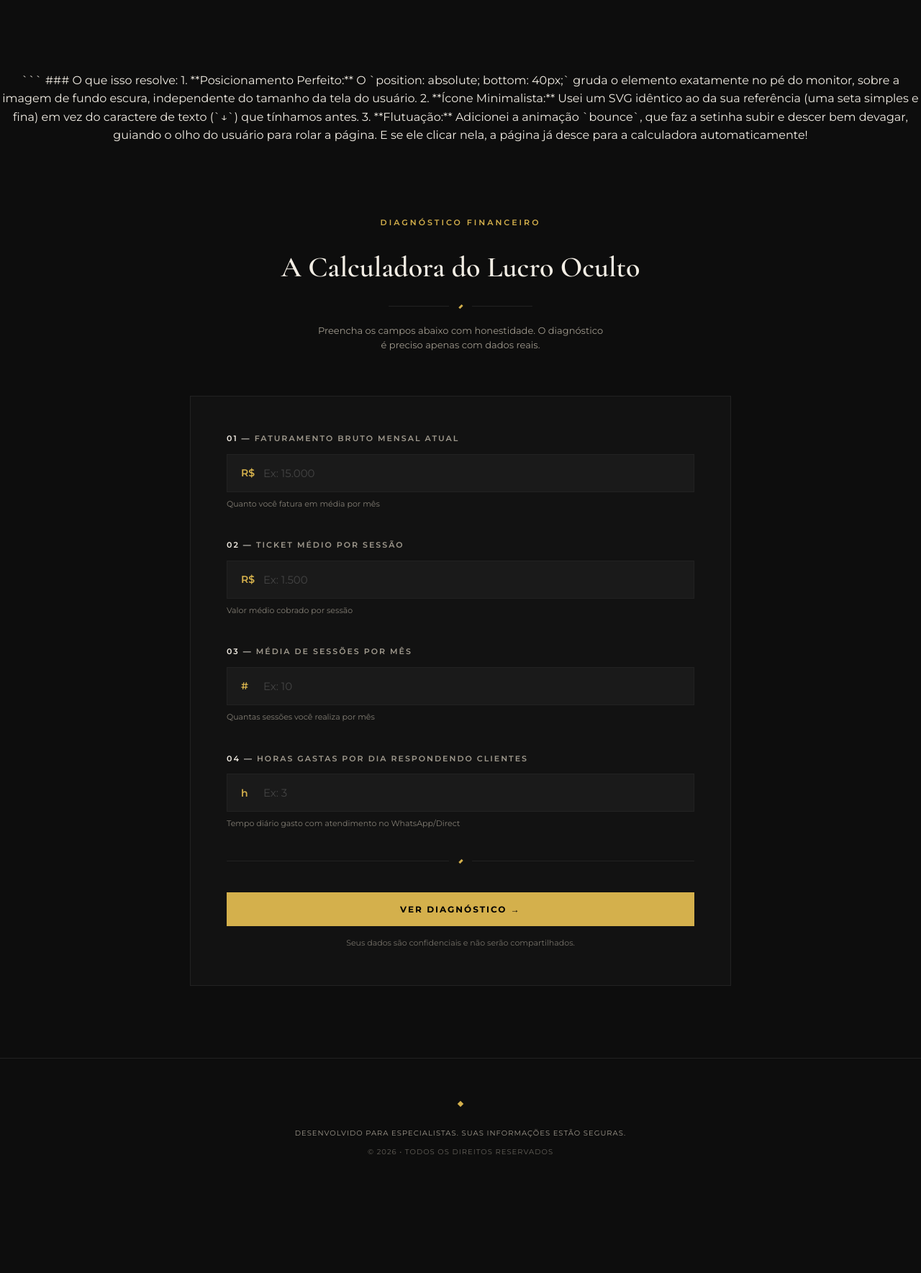
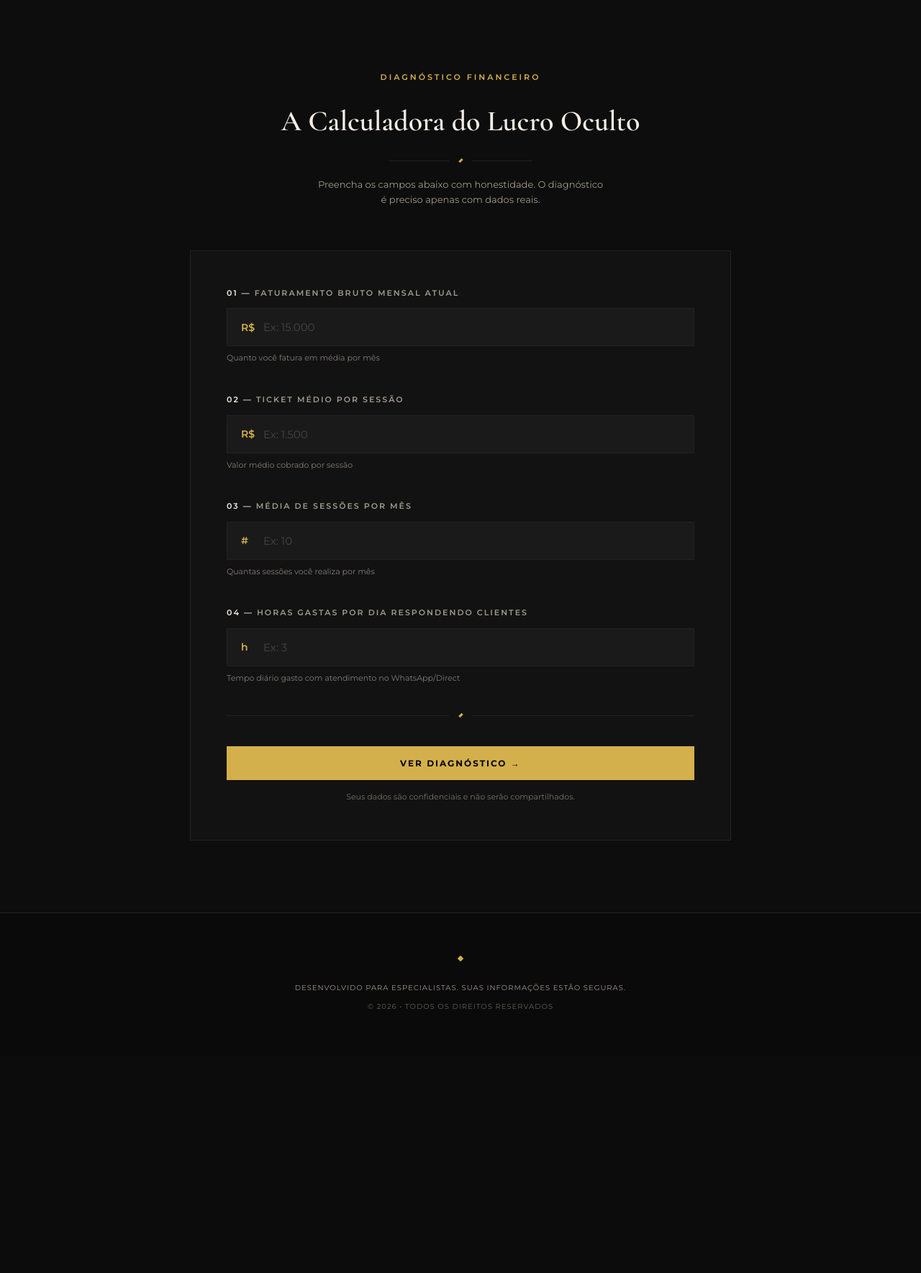
Before and after one commit to g-dias-maciel/vaif-lp, a PHP site: page / in a window 1280 px wide. Shown: the part 895-2664 px from the top of the page at 72% size. After the commit the page ends 2297 px from the top, so only its background shows below. Run offline with PHP 8.4, Linux system fonts and the light colour scheme.

````diff
--- a/index.php
+++ b/index.php
@@ -524,14 +524,6 @@
     </section>
 
     <section class="calculator-section" id="calculator">
-       ```
-
-### O que isso resolve:
-1. **Posicionamento Perfeito:** O `position: absolute; bottom: 40px;` gruda o elemento exatamente no pé do monitor, sobre a imagem de fundo escura, independente do tamanho da tela do usuário.
-2. **Ícone Minimalista:** Usei um SVG idêntico ao da sua referência (uma seta simples e fina) em vez do caractere de texto (`&darr;`) que tínhamos antes.
-3. **Flutuação:** Adicionei a animação `bounce`, que faz a setinha subir e descer bem devagar, guiando o olho do usuário para rolar a página. E se ele clicar nela, a página já desce para a calculadora automaticamente!
-
-    <section class="calculator-section" id="calculator">
         <div class="container">
             <div class="section-header">
                 <span class="hero-label" style="margin-bottom: 15px; justify-content: center; display: flex;">Diagnóstico Financeiro</span>
````
